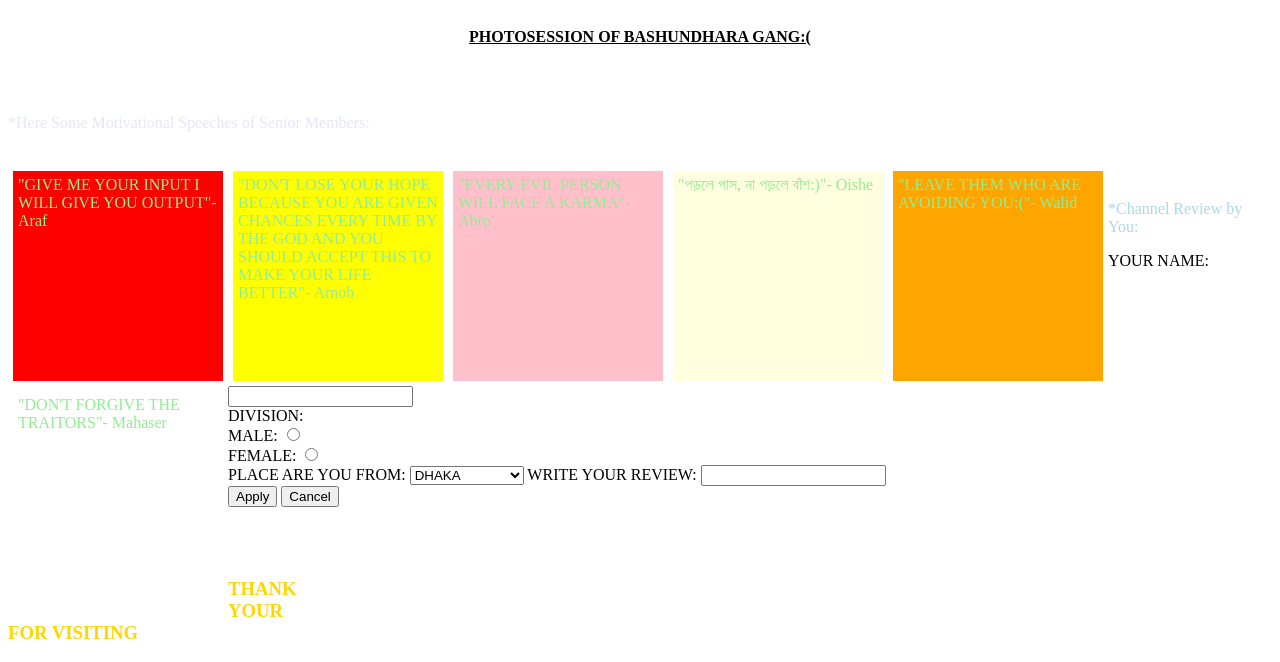
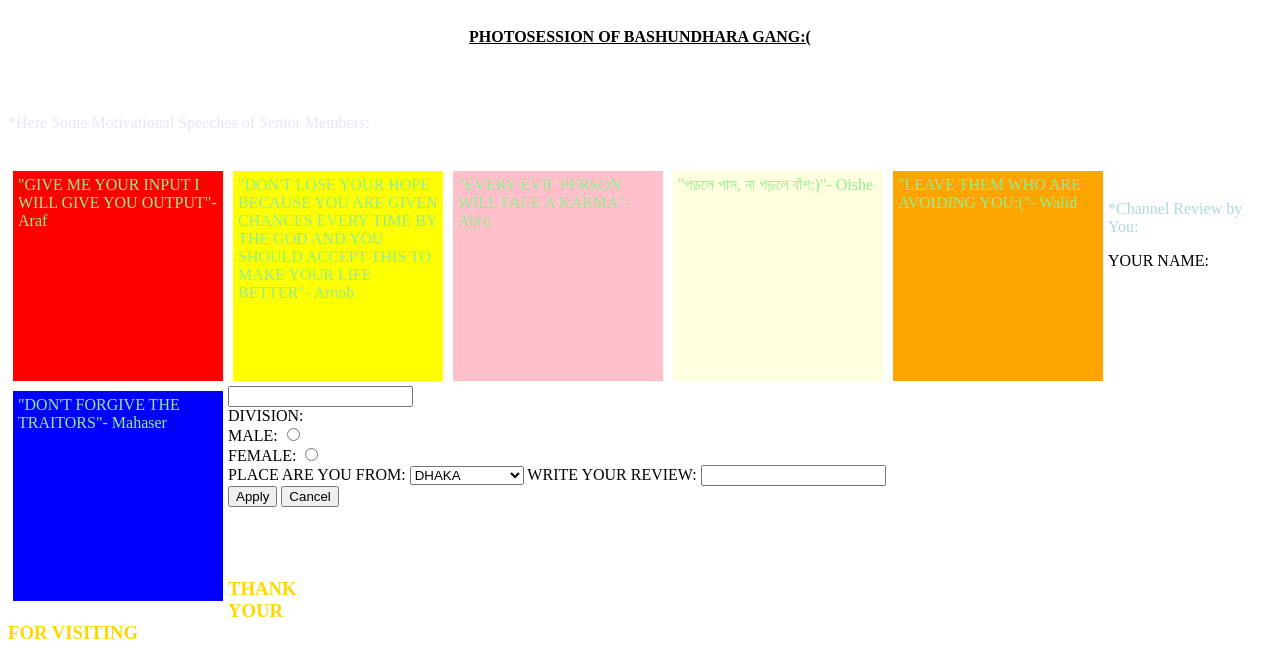
Before and after one commit to Arafamullo-jcsc/MSB-Habiganj.com, a plain HTML site: page index.html in a window 1280 px wide. Shown: the part 2194-2856 px from the top of the page. Drawn offline with Linux system fonts and the light colour scheme.

Commit message:
Restore index.html content

```diff
--- a/index.html
+++ b/index.html
@@ -172,7 +172,7 @@ instagram ID: <a href="https://www.instagram.com/nusratjahanoishe338?igsi=MXQ1Mm
 <div style="width:200;height:200;background-color:pink;color:lightgreen;float:left;margin:5;padding:5">"EVERY EVIL PERSON WILL FACE A KARMA"- Abro </div>
 <div style="width:200;height:200;background-color:lightyellow;color:lightgreen;float:left;margin:5;padding:5">"পড়লে পাস, না পড়লে বাঁশ:)"- Oishe </div>
 <div style="width:200;height:200;background-color:orange;color:lightgreen;float:left;margin:5;padding:5">"LEAVE THEM WHO ARE AVOIDING YOU:("- Walid </div>
-<div style="width:200;height:200;background-color:navyblue;color:lightgreen;float:left;margin:5;padding:5">"DON'T FORGIVE THE TRAITORS"- Mahaser </div>
+<div style="width:200;height:200;background-color:blue;color:lightgreen;float:left;margin:5;padding:5">"DON'T FORGIVE THE TRAITORS"- Mahaser </div>
                                                 <br>
                                                 <p align="left"><font color="lightblue">*Channel Review by You:</font></p>
 <form>
```
